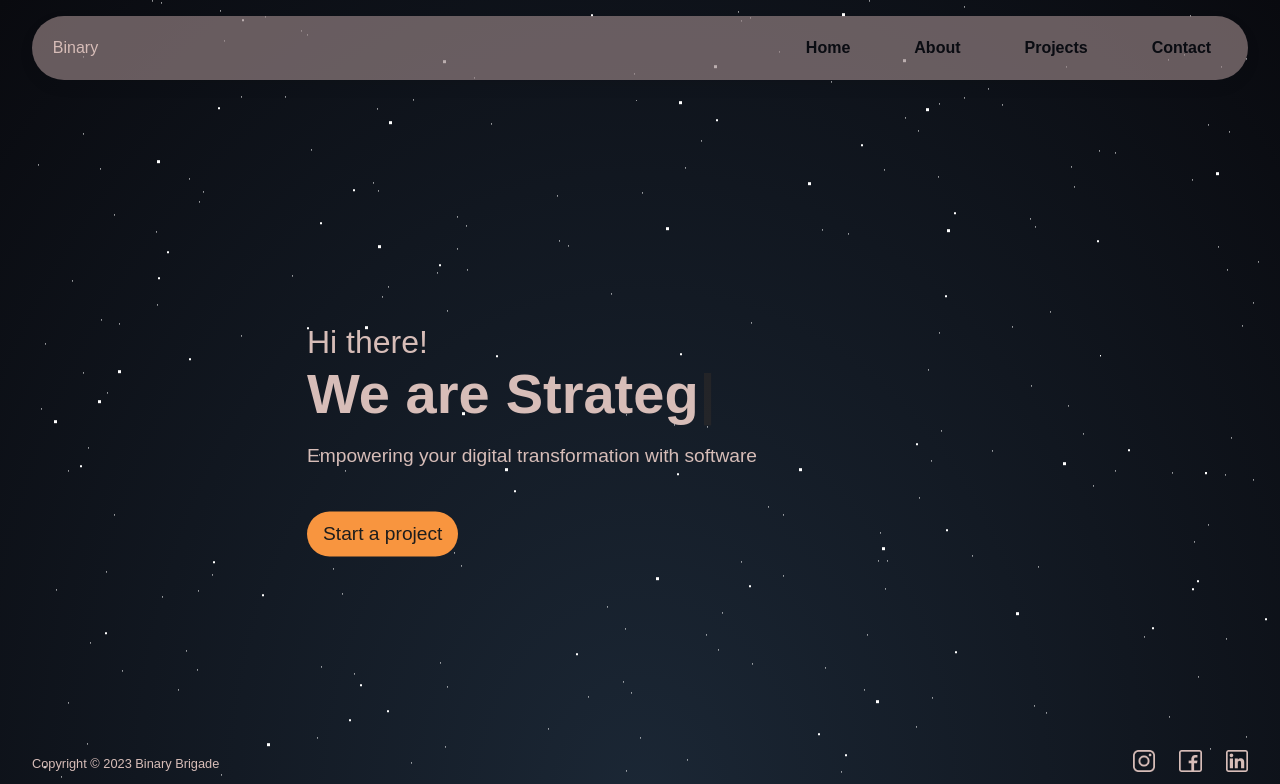
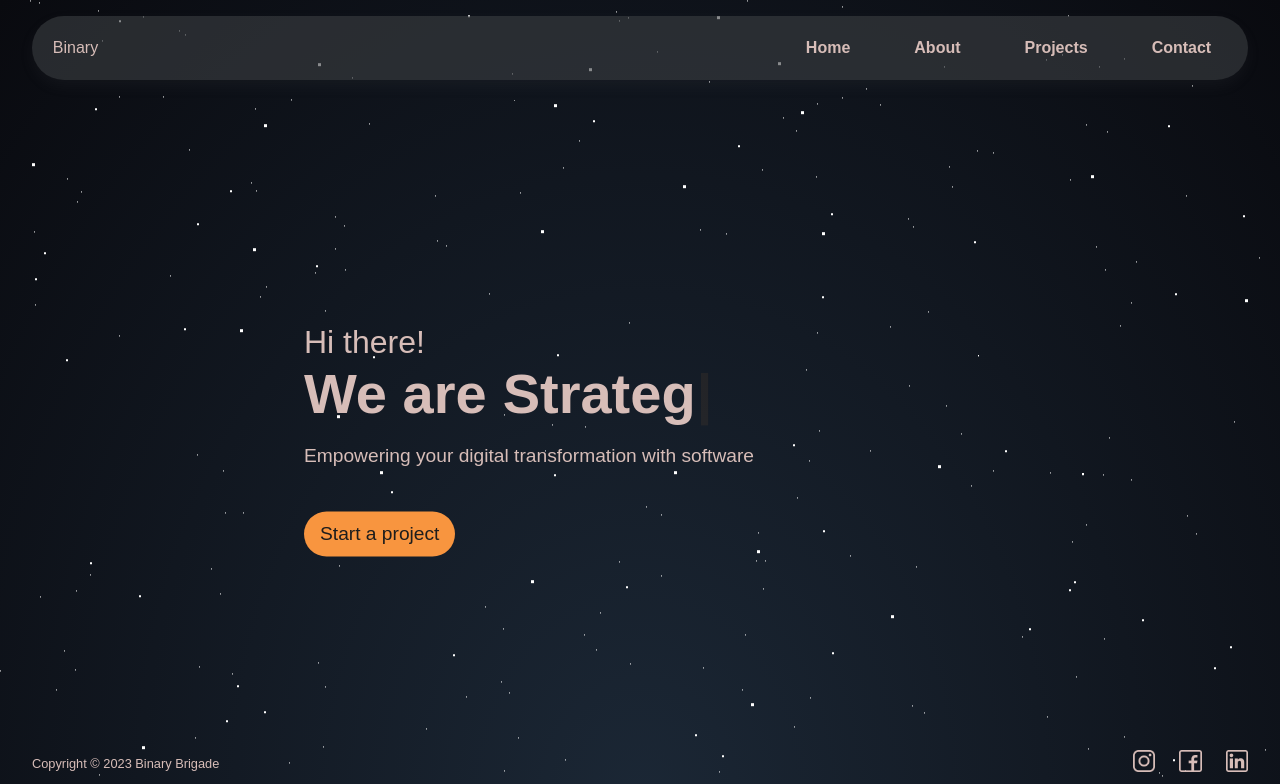
Before and after one commit to GregoriBavaro/team-web-portfolio, a React (Create React App) app: page / in a window 1280 px wide. Shown: the top 784 px of the page. Built offline with nearby package versions, Linux system fonts and the light colour scheme; a web font is replaced by a local one.

Commit message:
stars-anime

```diff
--- a/src/components/Navigation.module.css
+++ b/src/components/Navigation.module.css
@@ -12,8 +12,8 @@ nav {
   z-index: 100;
   border-radius: 4rem;
   padding: 0 1.3rem;
-  background-color: rgba(152, 133, 134, 0.658);
-  box-shadow: 0 6px 15px 0 rgb(0 0 0 / 7%);
+  background-color: rgba(60, 63, 67, 0.605);
+  box-shadow: 0 6px 15px 0 rgba(129, 129, 129, 0.07);
   height: 4rem;
   margin-top: auto;
 }
@@ -30,7 +30,7 @@ ul {
 
 a {
   text-decoration: none;
-  color: rgb(10, 12, 18);
+  color: var(--lightBeige);
   font-weight: 600;
 }
 
@@ -43,4 +43,5 @@ a span {
 
 a span:hover {
   background-color: var(--orange);
+  color: var(--black);
 }
--- a/src/index.css
+++ b/src/index.css
@@ -685,6 +685,7 @@ input:focus {
     1900px 777px #fff, 424px 1834px #fff, 1492px 138px #fff, 23px 985px #fff;
 }
 
+
 @keyframes animStar {
   from {
     transform: translateY(0px);
--- a/src/pages/Home.tsx
+++ b/src/pages/Home.tsx
@@ -2,13 +2,21 @@
 import HeroText from "../components/HeroText";
 import LayoutWrapper from "../UI/LayoutWrapper";
 
-
 const Home = () => {
   return (
     <LayoutWrapper>
-      <div id="stars"></div>
-      <div id="stars2"></div>
-      <div id="stars3"></div>
+      <div
+        style={{
+          position: "absolute",
+          width: "100%",
+          height: "100%",
+          left: "-10%",
+        }}
+      >
+        <div id="stars"></div>
+        <div id="stars2"></div>
+        <div id="stars3"></div>
+      </div>
       <HeroText />
     </LayoutWrapper>
   );
```
